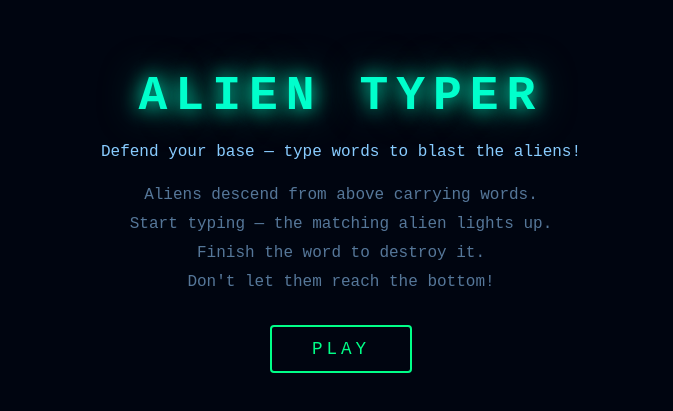
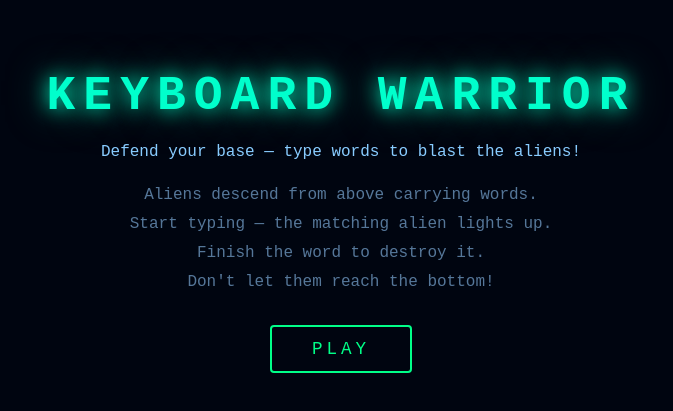
Before and after one commit to rahulwaliasquareyards/Type-Survivor, a React (Vite) app: page / in a window 1280 px wide. Shown: the part 179-590 px from the top of the page, without its empty margins (299-972 px from the left). Built offline with nearby package versions, Linux system fonts and the light colour scheme.

Commit message:
feat: rename game to Keyboard Warrior, update base URL to /keyboardwarrior/

```diff
--- a/index.html
+++ b/index.html
@@ -4,7 +4,7 @@
     <meta charset="UTF-8" />
     <link rel="icon" type="image/svg+xml" href="/favicon.svg" />
     <meta name="viewport" content="width=device-width, initial-scale=1.0" />
-    <title>Space Typing Game</title>
+    <title>Keyboard Warrior</title>
   </head>
   <body>
     <div id="root"></div>
--- a/package.json
+++ b/package.json
@@ -1,5 +1,5 @@
 {
-  "name": "space-typing-game",
+  "name": "keyboard-warrior",
   "private": true,
   "version": "0.0.0",
   "type": "module",
--- a/src/components/StartScreen.jsx
+++ b/src/components/StartScreen.jsx
@@ -6,7 +6,7 @@ export function StartScreen({ onStart }) {
 
   return (
     <div className="screen">
-      <h1 className="screen__title">ALIEN TYPER</h1>
+      <h1 className="screen__title">KEYBOARD WARRIOR</h1>
       <p className="screen__subtitle">Defend your base — type words to blast the aliens!</p>
 
       <div className="screen__instructions">
--- a/vite.config.js
+++ b/vite.config.js
@@ -2,7 +2,7 @@ import { defineConfig } from 'vite'
 import react from '@vitejs/plugin-react'
 
 export default defineConfig({
-  base: '/Demo-Project/',
+  base: '/keyboardwarrior/',
   plugins: [react()],
   test: {
     environment: 'jsdom',
```
